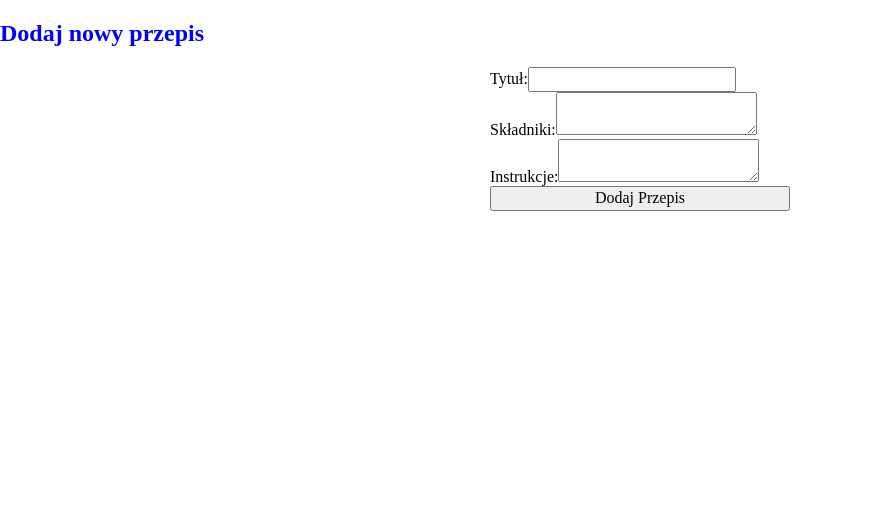
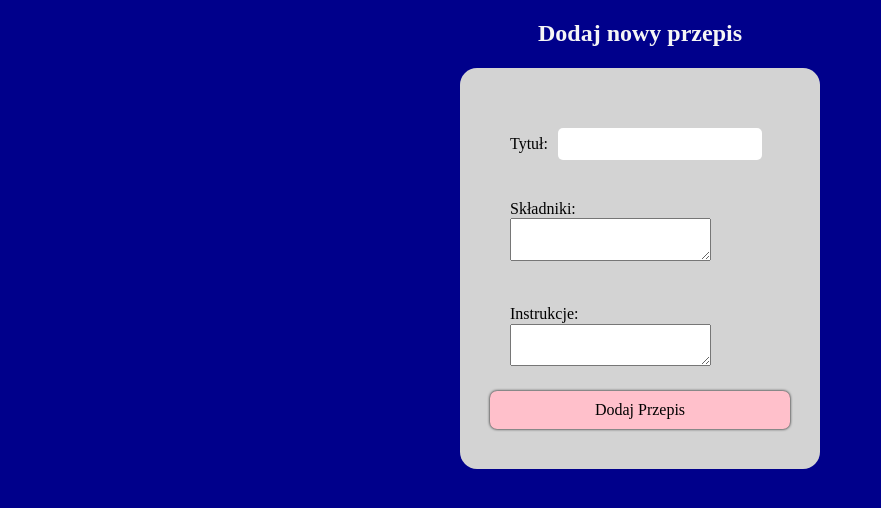
Before and after one commit to Mercaton/Recipe-Book-APP, a React (Vite) app: page / in a window 1280 px wide. Shown: the top 508 px of the page, without its empty margins (0-881 px from the left). Built offline with nearby package versions, Linux system fonts and the light colour scheme.

Commit message:
styling addrecipe form

```diff
--- a/src/components/AddRecipe.jsx
+++ b/src/components/AddRecipe.jsx
@@ -50,7 +50,7 @@ const AddRecipe = () => {
                         required
                     />
                 </label>
-                <button type="submit">Dodaj Przepis</button>
+                <button className="add-btn" type="submit">Dodaj Przepis</button>
             </form>
         </section>
     );
--- a/src/styles/_addrecipe.scss
+++ b/src/styles/_addrecipe.scss
@@ -1,16 +1,48 @@
 .add-recipe__wrapper {
-
+  min-height: 100vh;
+  background-color: darkblue;
+  label {
+    padding: 20px;
+  }
 
 }
 
 .recipeform {
-  display: grid;
+  display: flex;
   flex-direction: column;
   width: 300px;
   margin: auto;
+  background-color: lightgrey;
+  padding: 40px 30px;
+  border-radius: 17px;
+  input {
+    border-radius: 5px;
+    border: none;
+    margin-left: 10px;
+    height: 30px;
+  }
+
 }
 
 .addrecipe-hdl {
-  color: blue;
+  color: whitesmoke;
+  text-align: center;
+  margin: auto;
+  padding: 20px;
 
 }
+
+.add-btn {
+  cursor: pointer;
+  background-color: pink;
+  padding: 10px 30px;
+  border-radius: 7px;
+  border: none;
+  box-shadow: 0 0 3px black;
+
+
+}
+.add-btn:hover {
+   background-color: darkblue;
+   color: pink;
+ }
```
